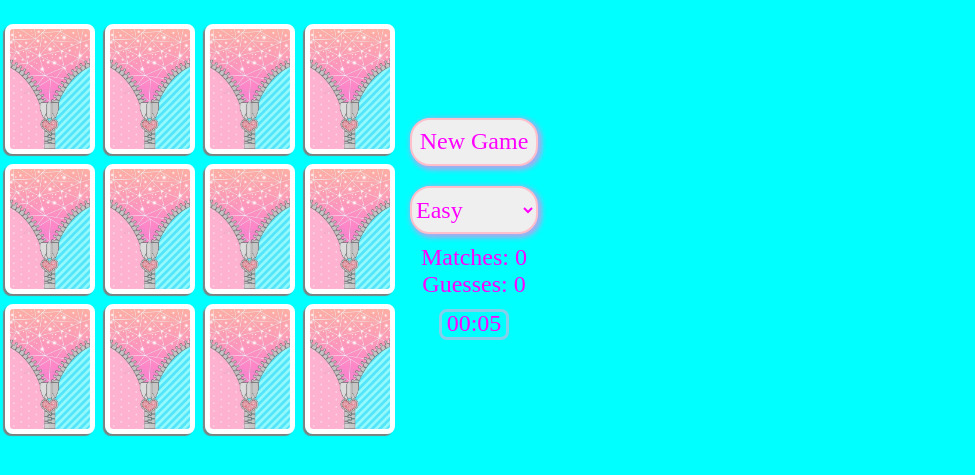
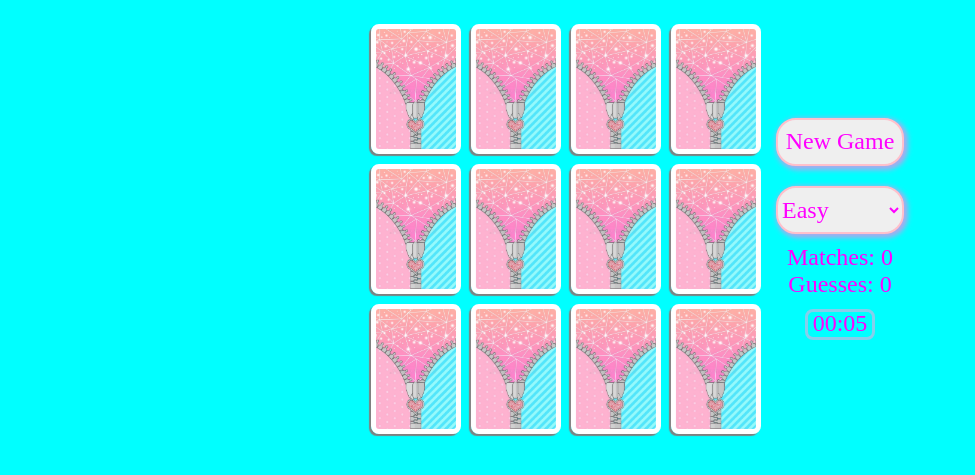
Before and after one commit to ayelet/Memory-Game, a plain HTML site: page index.html in a window 1280 px wide. Shown: the part 61-536 px from the top of the page, without its empty margins (0-975 px from the left). Drawn offline with Linux system fonts and the light colour scheme.

Commit message:
styling isses

```diff
--- a/CSS/style.css
+++ b/CSS/style.css
@@ -9,6 +9,9 @@ body {
 
 .container {
   display: flex;
+  flex-direction: row;
+  justify-content: center;
+  align-items: center;
 }
 
 .control {
```
